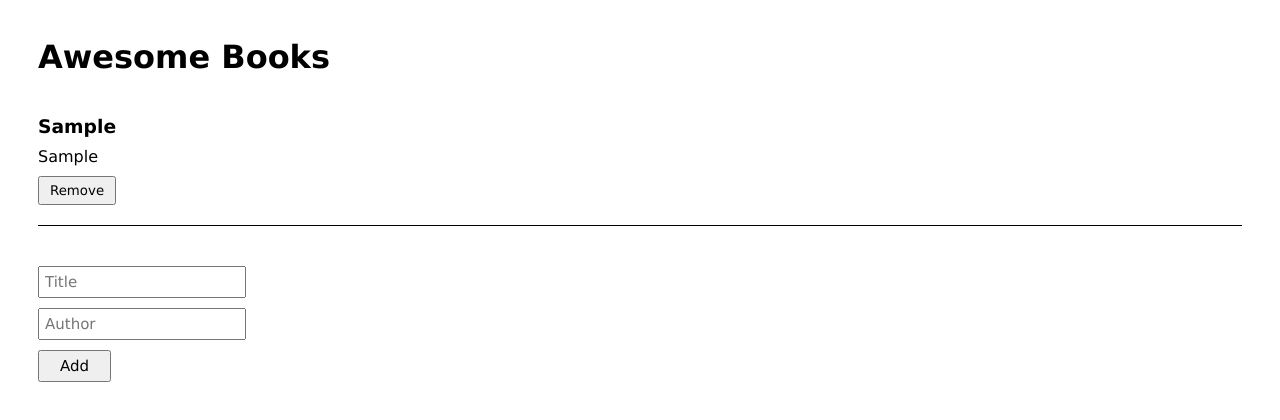
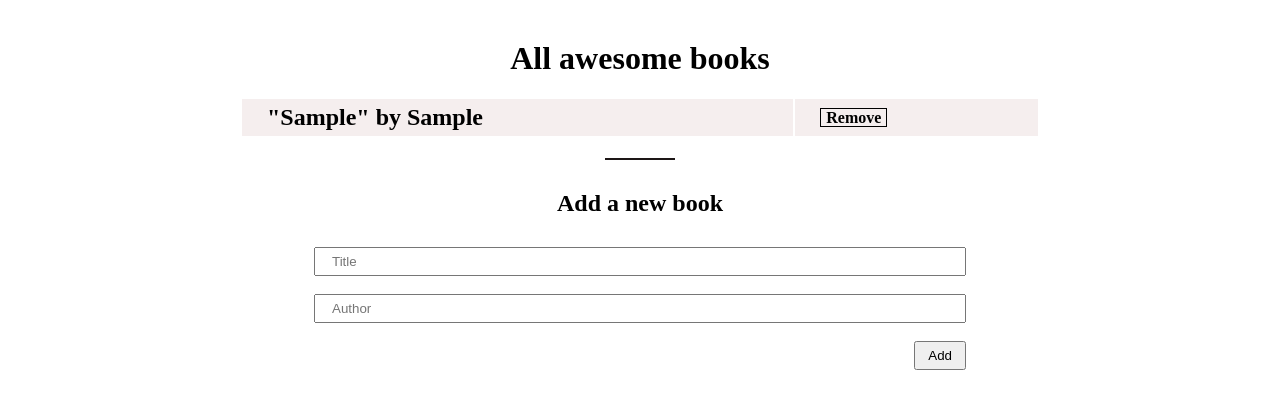
Before and after one commit to harshi0102/AwesomeBooksProject, a website: page index.html in a window 1280 px wide. Both pictures are taken after typing "Sample", "Sample" into the empty fields and a click on the button "Add". Drawn offline with Linux system fonts and the light colour scheme.

Commit message:
created new branch

```diff
--- a/index.html
+++ b/index.html
@@ -5,25 +5,36 @@
     <meta charset="UTF-8">
     <meta http-equiv="X-UA-Compatible" content="IE=edge">
     <meta name="viewport" content="width=device-width, initial-scale=1.0">
-    <title>Document</title>
-    <link rel="stylesheet" href="style.css" class="css">
+    <link rel="stylesheet" href="style.css">
+    <title>Awesome Books</title>
 </head>
+
+<body>
+
 <main>
-    <header>
-        <h1>Awesome Books</h1>
-    </header>
-    <main>
-        <section id="books_container"></section>
-    </main>
-    <section>
-        <form id="add_book_form">
-            <input name="bookTitleInput" placeholder="Title" />
-            <input name="bookAuthorInput" placeholder="Author" />
-            <button type="submit" id="add_new_book_btn">Add</button>
-        </form>
-    </section>
+
+  <div class="container">
+    <div id="render-books">
+      <h1 class="header">All awesome books</h1>
+      <table id="render-content">
+      </table>
+
+    </div>
+    <hr/>
+    <div class="form-container">
+      <h2>Add a new book</h2>
+      <form id='booksForm'>
+        <input id='title' type="text" placeholder='Title'><br>
+        <input id='author' type="text" placeholder='Author'><br>
+        <button id='addBook' type="button">Add</button>
+      </form>
+    </div>
+
+  </div>
+
 </main>
-<script src="script.js"></script>
+
+  <script src="script.js"></script>
 </body>
 
 </html>
--- a/script.js
+++ b/script.js
@@ -1,45 +1,83 @@
+/* VARIABLES   */
 let books = [];
+const renderBooks = document.getElementById('render-content');
+const titleInput = document.querySelector('#title');
+const authorInput = document.querySelector('#author');
+const addBook = document.querySelector('#addBook');
+const localBooks = localStorage.getItem('booksStore');
 
-function showBooks() {
-  let booksHTML = '';
-  books.forEach((book) => {
-    booksHTML += `
-      <div class='book'>
-        <h3>${book.title}</h3>
-        <p>${book.author}</p>
-        <button onClick='removeBook(${book.id})'>Remove</button>
-      </div>
-    `;
-  });
-  const booksContainer = document.querySelector('#books_container');
-  booksContainer.innerHTML = booksHTML;
+/* CLASS BOOK */
+class Book {
+  constructor(title, author) {
+    this.id = Date.now().toString(36) + Math.random().toString(36).substr(2);
+    this.title = title;
+    this.author = author;
+  }
+
+  static addItem(title, author) {
+    if (title !== '' && author !== '') {
+      const newBook = new Book(title, author);
+      books.push(newBook);
+    } else {
+      alert('Please fill out the fields in the book form');
+    }
+  }
+
+  static deleteItem(UID) {
+    books = books.filter((book) => book.id !== UID);
+  }
 }
 
-function addBook(title, author) {
-  const id = Math.round(Math.random() * 10000);
-  books.push({ id, title, author });
-  localStorage.setItem('books', JSON.stringify(books));
-  showBooks();
+/* Functions */
+function render() {
+  renderBooks.innerHTML = '';
+  for (let i = 0; i < books.length; i += 1) {
+    let renderItem = '';
+    renderItem = `
+    <tr>
+      <td>
+        <h2>"${books[i].title}" by ${books[i].author}</h2>
+      </td>
+      <td><a class='delete' name="${books[i].id}" href="#">Remove</a></td>
+    </tr>
+    `;
+    renderBooks.innerHTML += renderItem;
+  }
 }
 
-// eslint-disable-next-line
-function removeBook(bookId) {
-  const bookIndex = books.findIndex((book) => book && book.id === bookId);
-  books.splice(bookIndex, 1);
-  localStorage.setItem('books', JSON.stringify(books));
-  showBooks();
+function getStore() {
+  if (localBooks) {
+    books = JSON.parse(localBooks);
+  }
 }
 
-books = JSON.parse(localStorage.getItem('books')) || [];
-showBooks();
+function setStore() {
+  localStorage.setItem('booksStore', JSON.stringify(books));
+}
 
-document
-  .querySelector('#add_new_book_btn')
-  .addEventListener('click', (event) => {
-    event.preventDefault();
-    const addBookForm = document.forms.add_book_form;
-    const bookTitle = addBookForm.elements.bookTitleInput.value;
-    const bookAuthor = addBookForm.elements.bookAuthorInput.value;
-    addBook(bookTitle, bookAuthor);
-    addBookForm.reset();
-  });
+function addNewBook(event) {
+  event.preventDefault();
+  Book.addItem(titleInput.value, authorInput.value);
+  setStore();
+  titleInput.value = '';
+  authorInput.value = '';
+  render();
+}
+
+function deleteBook(e) {
+  Book.deleteItem(e.target.name);
+  setStore();
+  render();
+}
+
+/* Add book */
+addBook.addEventListener('click', addNewBook);
+
+/* Delete books */
+renderBooks.addEventListener('click', deleteBook);
+
+/* LOCAL STROTAGE */
+getStore();
+
+/*  RENDERING BOOKS  */
+render();
--- a/style.css
+++ b/style.css
@@ -1,55 +1,67 @@
 * {
-  box-sizing: border-box;
-  font-family: Verdana, Geneva, Tahoma, sans-serif;
-}
+    box-sizing: border-box;
+    padding: 0;
+    margin: 0;
+  }
 
-body {
-  padding: 30px;
-}
+  .container {
+    max-width: 800px;
+    margin: auto;
+  }
 
-h1 {
-  margin: 0;
-}
+  .header {
+    text-align: center;
+    margin: 20px 0;
+  }
 
-#books_container {
-  padding: 20px 0;
-  display: flex;
-  flex-direction: column;
-  gap: 10px;
-}
+  #render-books {
+    display: grid;
+    margin-top: 20px;
+  }
 
-.book > * {
-  margin: 0;
-  padding: 0;
-}
+  #render-books a {
+    text-decoration: none;
+    font-size: 16px;
+    font-weight: bold;
+    color: #000;
+    border: 1px solid #000;
+    padding: 0 5px;
+  }
 
-.book {
-  display: flex;
-  flex-direction: column;
-  gap: 10px;
-  align-items: flex-start;
-  padding: 20px 0;
-  border-bottom: 1px solid black;
-}
+  #render-books tr:nth-child(odd) {
+    background-color: rgb(245, 238, 238);
+  }
 
-.book > button {
-  padding: 5px 10px;
-}
+  #render-books td {
+    padding: 5px 25px;
+  }
 
-#add_book_form {
-  display: flex;
-  flex-direction: column;
-  align-items: flex-start;
-  gap: 10px;
-  padding: 20px 0;
-}
+  .form-container {
+    margin: 30px 24px;
+  }
 
-#add_book_form > input {
-  font-size: 15px;
-  padding: 5px;
-}
+  .form-container h2 {
+    text-align: center;
+    margin-bottom: 30px;
+  }
 
-#add_book_form > button {
-  font-size: 15px;
-  padding: 5px 20px;
-}
+  #booksForm {
+    display: flex;
+    flex-direction: column;
+    margin: 0 50px;
+  }
+
+  input {
+    padding: 5px 16px;
+  }
+
+  #booksForm button {
+    align-self: end;
+    padding: 5px 12px;
+  }
+
+  hr {
+    width: 70px;
+    margin: 20px auto;
+    border: 1px solid rgb(29, 22, 22);
+  }
```
